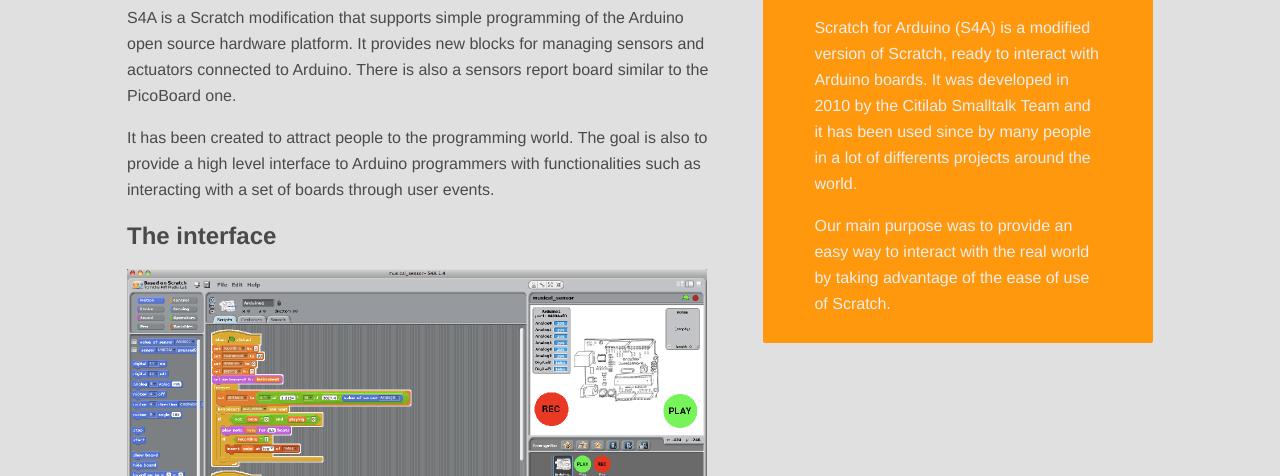
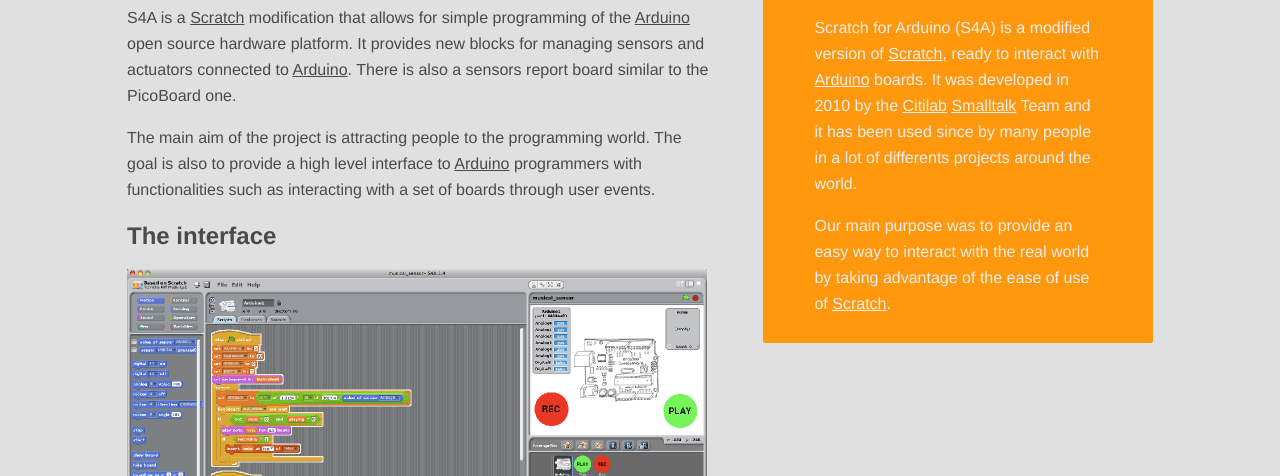
Before and after one commit to edutec/s4aWeb, a plain HTML site: page index.html in a window 1280 px wide. Shown: the part 324-800 px from the top of the page. Drawn offline with nearby package versions, Linux system fonts and the light colour scheme.

Commit message:
added many links

```diff
--- a/index.html
+++ b/index.html
@@ -50,8 +50,8 @@
                 <article id="about">
                     <header>
                         <h1>About S4A</h1>
-                        <p>S4A is a Scratch modification that supports simple programming of the Arduino open source hardware platform. It provides new blocks for managing sensors and actuators connected to Arduino. There is also a sensors report board similar to the PicoBoard one.</p>
-						<p>It has been created to attract people to the programming world. The goal is also to provide a high level interface to Arduino programmers with functionalities such as interacting with a set of boards through user events.</p>
+                        <p>S4A is a <a target="_blank" href="http://scratch.mit.edu">Scratch</a> modification that allows for simple programming of the <a target="_blank" href="http://arduino.cc">Arduino</a> open source hardware platform. It provides new blocks for managing sensors and actuators connected to <a target="_blank" href="http://arduino.cc">Arduino</a>. There is also a sensors report board similar to the PicoBoard one.</p>
+						<p>The main aim of the project is attracting people to the programming world. The goal is also to provide a high level interface to <a href="http://arduino.cc" target="_blank">Arduino</a> programmers with functionalities such as interacting with a set of boards through user events.</p>
                     </header>
                     <section>
                         <h2>The interface</h2>
@@ -61,7 +61,7 @@
 						</p>
 						<p>Arduino objects offer blocks for the basic microcontroller functionalities, analog and digital writes and reads, and also for higher level ones. You can find blocks to manage standard and continuous rotation servomotors:</p>
 						<p><img src="img/blocks.png"></p>
-                        <p>In S4A, an Arduino board is represented by a special kind of sprite. The Arduino sprite will automatically find the usb port where the board is connected.</p>
+                        <p>In S4A, an <a target="_blank" href="http://arduino.cc">Arduino</a> board is represented by a special kind of sprite. The Arduino sprite will automatically find the usb port where the board is connected.</p>
 						<p>It is possible to connect to multiple boards at the same time by just adding a new Arduino sprite.</p>
                     </section>
                     <section>
@@ -73,18 +73,18 @@
 						<p>You can manage a board wirelessly by attaching an RF module to it, such as Xbee.</p>
 						<p>S4A allows you to control as many boards as USB ports you have.</p>
 						<h3>Compatibility</h3>
-						<p>S4A is backwards compatible with Scratch, so you can open Scratch projects in it. However, you won't be able to share your projects on the Scratch community website because doing so goes against the Scratch terms of use.</p>
-						<p>Take in account that this compatibility doesn't work both ways, so you won't be able to open an S4A project from within the original Scratch.</p>
-						<p>Using a PicoBoard along with an Arduino board is also supported.</p>
+						<p>S4A is backwards compatible with <a target="_blank" href="http://scratch.mit.edu">Scratch</a>, so you can open <a target="_blank" href="http://scratch.mit.edu">Scratch</a> projects in it. However, you won't be able to share your projects on the <a target="_blank" href="http://scratch.mit.edu">Scratch</a> community website because doing so goes against the <a target="_blank" href="http://scratch.mit.edu">Scratch</a> terms of use.</p>
+						<p>Take in account that this compatibility doesn't work both ways, so you won't be able to open an S4A project from within the original <a target="_blank" href="http://scratch.mit.edu">Scratch</a>.</p>
+						<p>Using a PicoBoard along with an <a target="_blank" href="http://arduino.cc">Arduino</a> board is also supported.</p>
 						<h3>Protocol</h3>
-						<p>S4A interacts with Arduino by sending the actuator states and receiving sensor states every 75 ms, therefore the pulse width needs to be greater than this time period. The data exchange follows the PicoBoard protocol and needs a specific program (firmware) to be installed in the board. Please refer to the <a onclick="slideTo('#downloads')">Downloads</a> section for further instructions on how to do so.</p>
+						<p>S4A interacts with <a target="_blank" href="http://arduino.cc">Arduino</a> by sending the actuator states and receiving sensor states every 75 ms, therefore the pulse width needs to be greater than this time period. The data exchange follows the PicoBoard protocol and needs a specific program (firmware) to be installed in the board. Please refer to the <a onclick="slideTo('#downloads')">Downloads</a> section for further instructions on how to do so.</p>
                     </section>
                 </article>
 
                 <aside>
                     <h3>Hardware? Child's Play!</h3>
-                    <p>Scratch for Arduino (S4A) is a modified version of Scratch, ready to interact with Arduino boards. It was developed in 2010 by the Citilab Smalltalk Team and it has been used since by many people in a lot of differents projects around the world.</p>
-					<p>Our main purpose was to provide an easy way to interact with the real world by taking advantage of the ease of use of Scratch.</p>
+                    <p>Scratch for Arduino (S4A) is a modified version of <a target="_blank" href="http://scratch.mit.edu">Scratch</a>, ready to interact with <a target="_blank" href="http://arduino.cc">Arduino</a> boards. It was developed in 2010 by the <a target="_blank" href="http://citilab.eu">Citilab</a> <a target="_blank" href="http://world.st">Smalltalk</a> Team and it has been used since by many people in a lot of differents projects around the world.</p>
+					<p>Our main purpose was to provide an easy way to interact with the real world by taking advantage of the ease of use of <a target="_blank" href="http://scratch.mit.edu">Scratch</a>.</p>
                 </aside>
 
 				<!-- DOCS -->
@@ -102,7 +102,7 @@
 					</section>
 					<section>
 						<h2>Basic Examples</h2>
-						<p>Here you'll find basic S4A examples, complete with the Arduino schematics and an .sb Scratch project file for you to download.</p>
+						<p>Here you'll find basic S4A examples, complete with the <a target="_blank" href="http://arduino.cc">Arduino</a> schematics and an .sb <a target="_blank" href="http://scratch.mit.edu">Scratch</a> project file for you to download.</p>
 						<h3>Button and LED</h3>
 						<p>A simple example showing how to trigger an LED by pushing a button.</p>
 						<p><img src="examples/button_led.png" width="580"/></p>
@@ -130,7 +130,7 @@
 						<p><iframe width="580" height="327" src="http://www.youtube.com/embed/IzGGv9xkkRs?feature=player_embedded" frameborder="0" allowfullscreen></iframe></p>
 
 						<h3>S4A Workshop Introduction</h3>
-						<p>This video serves as an introduction for the S4A workshops given at Citilab, but you'll find a couple of demos of what can be achieved with our software.</p>
+						<p>This video serves as an introduction for the S4A workshops given at <a target="_blank" href="http://citilab.eu">Citilab</a>, but you'll find a couple of demos of what can be achieved with our software.</p>
 						<p><iframe width="580" height="327" src="http://www.youtube.com/embed/RJAgSUIf12U?feature=player_detailpage" frameborder="0" allowfullscreen></iframe></p>
                     </section>
                     <section>
@@ -160,7 +160,7 @@
                     </header>
                     <section>
                         <h2>Hi Scratch for Arduino!</h2>
-						<p>We have developed a simple Android application that can communicate with S4A through HTTP by means of the remote sensors protocol in Scratch. You can download it <a href="downloads/hi-s4a.apk">here</a> or by scanning the QR code below:</p>
+						<p>We have developed a simple Android application that can communicate with S4A through HTTP by means of the remote sensors protocol in <a target="_blank" href="http://scratch.mit.edu">Scratch</a>. You can download it <a href="downloads/hi-s4a.apk">here</a> or by scanning the QR code below:</p>
 						<p><img src="img/hi-s4a-qr.png"/></p>
 						<p>To use it, follow the instructions below:</p>
 						<ul>
@@ -172,7 +172,7 @@
                     </section>
 					<section>
 						<h2>HTTP API</h2>
-						<p>The Android application uses a very simple protocol we developed on top of the Scratch HTTP message protocol, so it is also possible to interact to S4A from a browser or any other network enabled application.</p>
+						<p>The Android application uses a very simple protocol we developed on top of the <a target="_blank" href="http://scratch.mit.edu">Scratch</a> HTTP message protocol, so it is also possible to interact to S4A from a browser or any other network enabled application.</p>
 						<p>You will first need to enable the remote sensors option in S4A (right click on any "Sensors" block).</p>
 						<h3>Message Specification</h3>
 						<p>Broadcast a message:<br/>
@@ -243,7 +243,7 @@
                     <header>
                         <h1>Download and Install</h1>
 						<p><img class="steps" src="img/3steps.png"/></p>
-                        <p>Installing S4A requires you to install software both in your PC and your Arduino board. Here you'll find the detailed steps to get it up and running.</p>
+                        <p>Installing S4A requires you to install software both in your PC and your <a target="_blank" href="http://arduino.cc">Arduino</a> board. Here you'll find the detailed steps to get it up and running.</p>
                     </header>
                     <section>
                         <h2>Installing S4A into your computer</h2>
@@ -256,7 +256,7 @@
                     </section>
                     <section>
                         <h2>Installing the Firmware into your Arduino</h2>
-                        <p>This firmware is a piece of software you need to install into your Arduino board to be able to communicate with it from S4A.</p>
+                        <p>This firmware is a piece of software you need to install into your <a target="_blank" href="http://arduino.cc">Arduino</a> board to be able to communicate with it from S4A.</p>
 						<ul>
 							<li>Download and install the Arduino environment by following the instructions on <a href="http://arduino.cc/en/Main/Software" target="_blank">http://arduino.cc/en/Main/Software</a>. Take in account Arduino One requires at least version 0022.</li>
 							<li>Download our firmware from <a href="downloads/S4AFirmware15.ino" target="_blank">here</a></li>
@@ -269,7 +269,7 @@
 					<section>
 						<h2>For Developers</h2>
 						<p>S4A is free software distributed under an <a href="http://opensource.org/licenses/MIT" target="_blank">MIT</a> license.</p>
-						<p>Since Scratch is actually a Squeak Smalltalk image, all of its code is actually shipped with the final user version itself. To access it, just shift + left click on the S4A "File" menu and select "Exit User Mode". You're now in front of a classic Squeak 2.8 image, and have access to a Browser, Workspace and all tools you're used to.</p>
+						<p>Since <a target="_blank" href="http://scratch.mit.edu">Scratch</a> is actually a <a target="_blank" href="http://squeak.org">Squeak</a> Smalltalk image, all of its code is actually shipped with the final user version itself. To access it, just shift + left click on the S4A "File" menu and select "Exit User Mode". You're now in front of a classic <a target="_blank" href="http://squeak.org">Squeak</a> 2.8 image, and have access to a Browser, Workspace and all tools you're used to.</p>
 						<p>However, in the final user version some code has been compiled and you'll be missing several variable and message argument names, which is why we are also providing you with a clean source code image for developers, downloadable here:</p>
 						<p><a href="downloads/S4ADev.zip">S4A Developer Edition</a></p>
 					</section>
@@ -296,43 +296,43 @@
                 <article id="team">
                     <header>
                         <h1>The Team</h1>
-                        <p>S4A has been developed at Citilab by the Edutech Research Group, with the help of the <a href="http://smalltalk.cat" target="_blank">Smalltalk.cat</a> programming group and of collaborators like Jorge Gómez, instructor at Training Center Padre Piquer from Madrid.</p>
+                        <p>S4A has been developed at <a target="_blank" href="http://citilab.eu">Citilab</a> by the Edutech Research Group, with the help of the <a href="http://smalltalk.cat" target="_blank">Smalltalk.cat</a> programming group and of collaborators like Jorge Gómez, instructor at Training Center Padre Piquer from Madrid.</p>
                     </header>
 					<section>
 						<h2>Marina Conde</h2>
 						<img class="avatar" src="img/marina.png"/>
 						<p>Marina Conde got her bachelor degree in Computer Science in the Technical University of Catalonia (UPC) in 2009, and graduated as a Computer Engineer in 2012 in the same university.</p>
-						<p>Her first final thesis consisted in building a framework to work with Arduino boards from within the Pharo Smalltalk environment. Later on, she used this project as the basis on which S4A was written.</p>
+						<p>Her first final thesis consisted in building a framework to work with <a target="_blank" href="http://arduino.cc">Arduino</a> boards from within the <a target="_blank" href="http://pharo-project.org">Pharo</a> Smalltalk environment. Later on, she used this project as the basis on which S4A was written.</p>
 					</section>
 					<section>
 						<h2>Víctor Casado</h2>
 						<img class="avatar" src="img/victor.png"/>
 						<p>Víctor chose to study Computer Science in the Autonomous University of Barcelona (UAB), but after two years he switched to the Castelldefels School of Technology (EPSC) to course the technical degree on telecommunications.</p>
-						<p>While there, he had the opportunity to enter Citilab through an internship, where he later developed S4A, his final thesis.</p>
+						<p>While there, he had the opportunity to enter <a target="_blank" href="http://citilab.eu">Citilab</a> through an internship, where he later developed S4A, his final thesis.</p>
 					</section>
 					<section>
 						<h2>Joan Güell</h2>
 						<img class="avatar" src="img/joan.png"/>
 						<p>Joan is a biologist who, in his early years, worked in the field of ecology. The need to analyze the generated information and collected data drove his approach to computing. He enrolled to his first programming course in 1975, when computers where still programmed by means of punch cards.</p>
-						<p>His main work in Citilab has been related to the field of training in two areas: teaching programming with Scratch, especially to children, and teaching computer skills to early adult citizens.</p>
+						<p>His main work in <a target="_blank" href="http://citilab.eu">Citilab</a> has been related to the field of training in two areas: teaching programming with <a target="_blank" href="http://scratch.mit.edu">Scratch</a>, especially to children, and teaching computer skills to early adult citizens.</p>
 					</section>
 					<section>
 						<h2>Jose García</h2>
 						<img class="avatar" src="img/jose.png"/>
 						<p>Jose studied advanced telecommunications engineering, but started working at a publishing firm before completing his degree. During his time at the company, he worked on programming a wide variety of applications.</p>
-						<p>At Citilab, he discovered Scratch and Smalltalk, taking up part of his programming work again. Later on, he joined different projects that aim to establish closer contact between users and programming. He currently leads the Technological Education Research team Edutec.</p>
+						<p>At <a target="_blank" href="http://citilab.eu">Citilab</a>, he discovered <a target="_blank" href="http://scratch.mit.edu">Scratch</a> and <a target="_blank" href="http://world.st">Smalltalk</a>, taking up part of his programming work again. Later on, he joined different projects that aim to establish closer contact between users and programming. He currently leads the Technological Education Research team Edutec.</p>
 					</section>
 					<section>
 						<h2>Bernat Romagosa</h2>
 						<img class="avatar" src="img/bernat.png"/>
-						<p>In 2009, Bernat graduated as a technical engineer in Computer Science at the Open University of Catalonia (UOC). He learned Smalltalk at a course given by Jordi Delgado at Citilab in 2008, where he was later hired to build an online programming school.</p>
-						<p>Since then, he's been involved in several programming projects in Citilab, including a social knowledge management system and different educational applications.</p>
+						<p>In 2009, Bernat graduated as a technical engineer in Computer Science at the Open University of Catalonia (UOC). He learned <a target="_blank" href="http://world.st">Smalltalk</a> at a course given by Jordi Delgado at <a target="_blank" href="http://citilab.eu">Citilab</a> in 2008, where he was later hired to build an online programming school.</p>
+						<p>Since then, he's been involved in several programming projects in <a target="_blank" href="http://citilab.eu">Citilab</a>, including a social knowledge management system and different educational applications.</p>
 					</section>
 					<section>
 						<h2>Jordi Delgado</h2>
 						<img class="avatar" src="img/jordi.png"/>
 <p>Jordi is an associate professor at the Software Departament of the Technical University of Catalonia (Universitat Politècnica de Catalunya). He belongs to the research group LARCA and teaches at the Barcelona School of Informatics.</p>
-<p>He spends most of his time divulging, spreading the word of and programming in Smalltalk, an amazing programming language that, you know, everyone should be using. He is a member of the board of the European Smalltalk Users Group (ESUG) and he leads the Smalltalk.cat local group.</p>
+<p>He spends most of his time divulging, spreading the word of and programming in <a target="_blank" href="http://world.st">Smalltalk</a>, an amazing programming language that, you know, everyone should be using. He is a member of the board of the <a target="_blank" href="http://esug.org">European Smalltalk Users Group</a> (ESUG) and he leads the <a target="_blank" href="http://smalltalk.cat">Smalltalk.cat</a> local group.</p>
 					</section>
 
                 </article>
@@ -340,7 +340,7 @@
                 <aside>
                     <h3>Smalltalk</h3>
 					<img class="balloon" src="img/balloon.png"/>
-                    <p>Scratch was developed in Squeak Smalltalk by the MIT. Being Smalltalk programmers ourselves, we were able to modify its source code in order to achieve interaction with Arduino boards.</p>
+                    <p><a target="_blank" href="http://scratch.mit.edu">Scratch</a> was developed in <a target="_blank" href="http://squeak.org">Squeak</a> Smalltalk by the MIT. Being <a target="_blank" href="http://world.st">Smalltalk</a> programmers ourselves, we were able to modify its source code in order to achieve interaction with <a target="_blank" href="http://arduino.cc">Arduino</a> boards.</p>
                 </aside>
 
 				<!-- CONTACT -->
```
Also changed, not shown: 3 other files.
